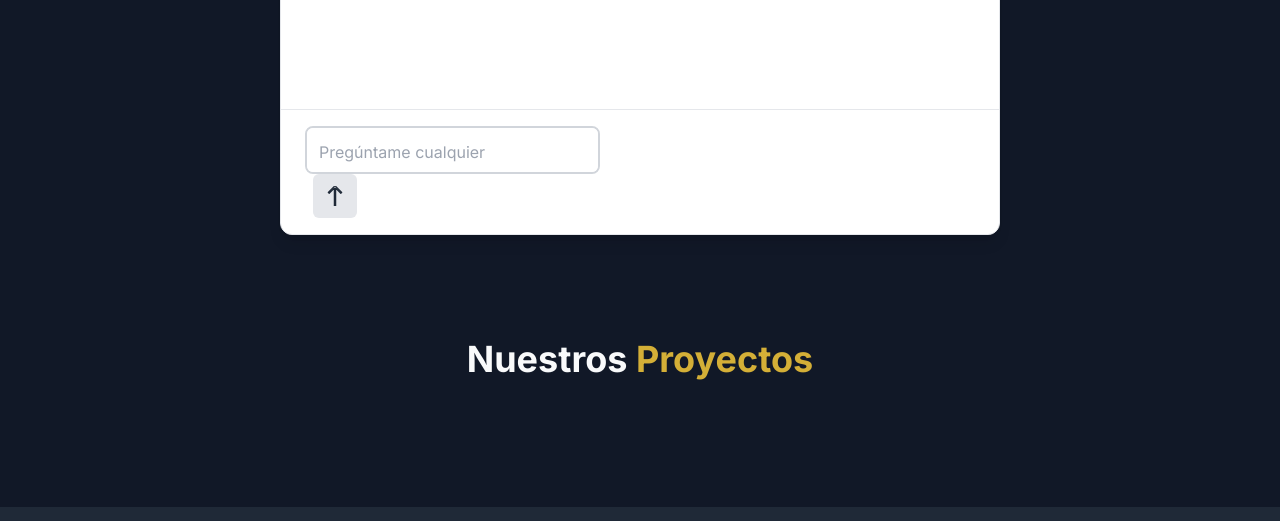
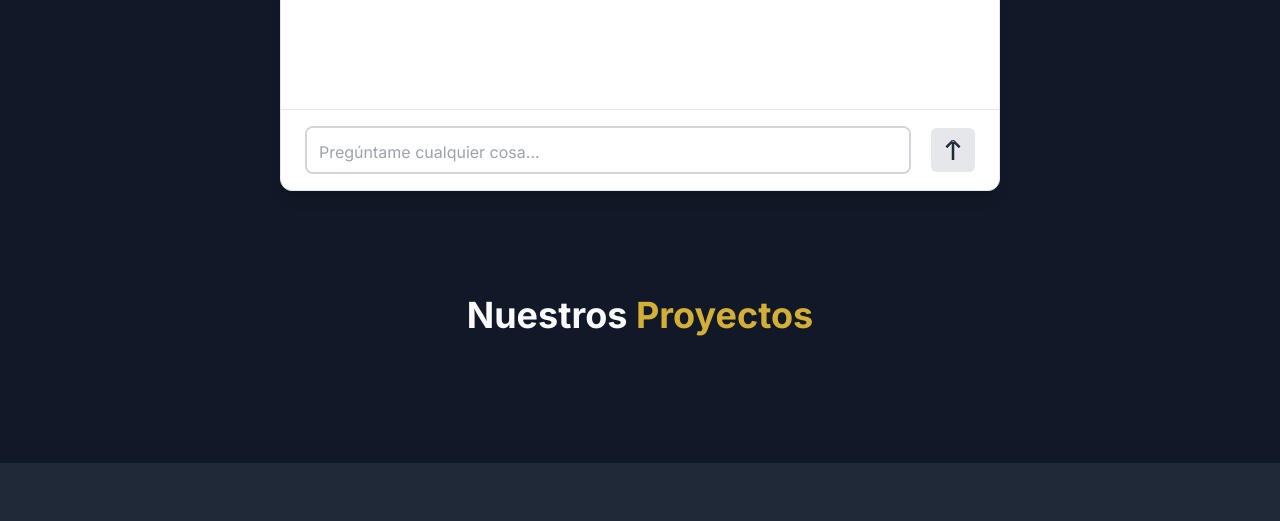
Before and after one commit to Erik-Arsenio/cuantico, a plain HTML site: page index.html in a window 1280 px wide. Shown: the part 1180-1701 px from the top of the page. Drawn offline with nearby package versions, Linux system fonts and the light colour scheme.

Commit message:
Cambio del text area y boton de envio-2

```diff
--- a/index.html
+++ b/index.html
@@ -157,16 +157,18 @@
                 <div class="border-t border-gray-200 px-6 py-4">
                     <!-- Formulario de entrada de texto (estilo Perplexity) -->
                     <form id="chat-form" class="relative">
+                       <div class="flex items-center gap-3">
                             <textarea
                                 id="prompt-input"
                                 placeholder="Pregúntame cualquier cosa..."
-                            class="flex h-12 p-3 pr-16 resize-none rounded-lg border-2 border-gray-300 focus:outline-none focus:ring-2 focus:ring-blue-500 focus:border-transparent transition-all duration-300 text-gray-800"
+                                class="flex-1 h-12 p-3 resize-none rounded-lg border-2 border-gray-300 focus:outline-none focus:ring-2 focus:ring-blue-500 focus:border-transparent transition-all duration-300 text-gray-800"
                                 rows="1"></textarea>
                             <button type="submit" class="ml-2 bg-gray-200 hover:bg-gray-300 disabled:bg-gray-100 text-gray-800 rounded-md p-3 transition-colors duration-300 flex-shrink-0">
                                 <svg data-name="1-Arrow Up" xmlns="http://www.w3.org/2000/svg" width="20" height="20" viewBox="0 0 32 32"fill="none" stroke="currentColor" stroke-width="2" stroke-linecap="round" stroke-linejoin="round">
                                     <path d="m26.71 10.29-10-10a1 1 0 0 0-1.41 0l-10 10 1.41 1.41L15 3.41V32h2V3.41l8.29 8.29z"/>
                                 </svg>
                             </button>
+                        </div>
                     </form>
                 </div>
             </div>
```
Lines whose indentation alone changed are shown as unchanged.
